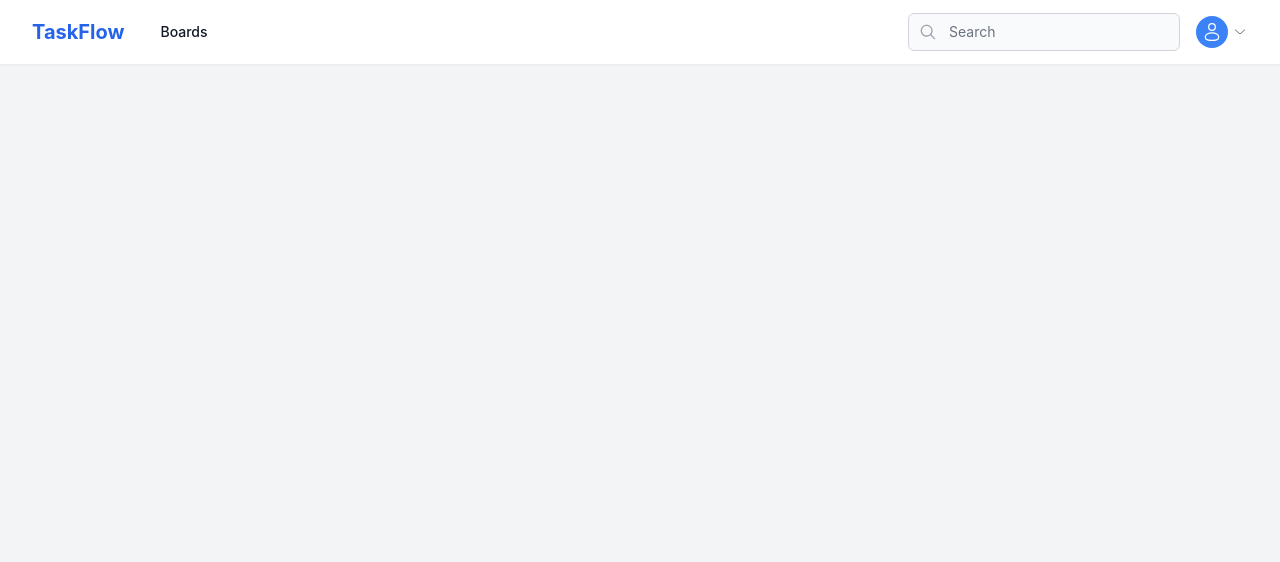
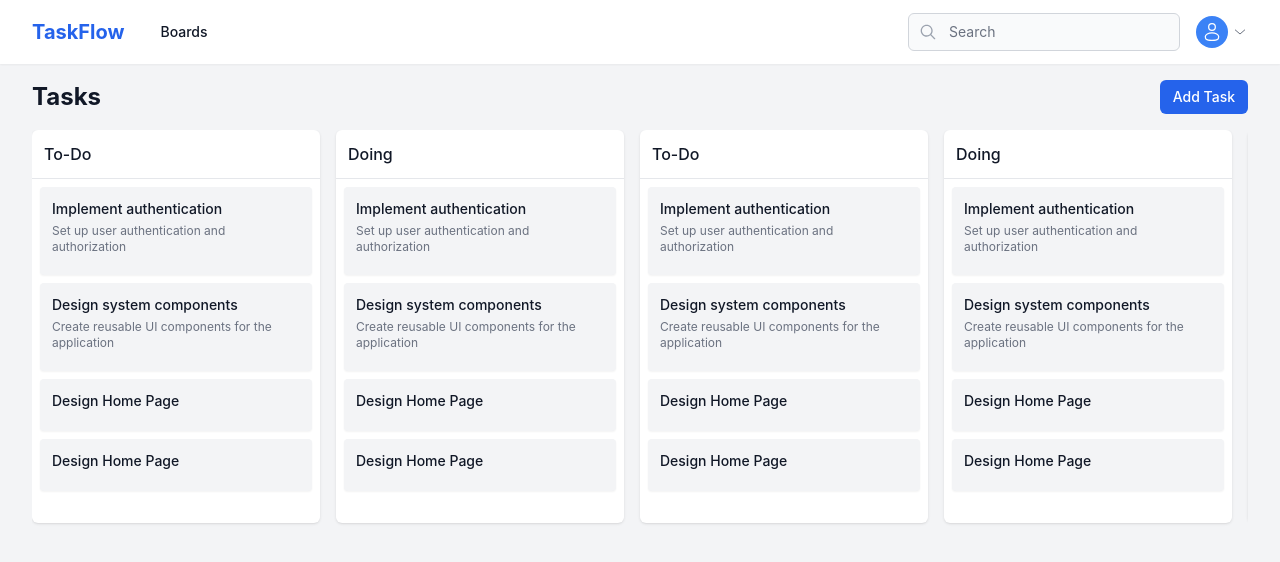
Before and after one commit to hixvmx/taskflow-frontend, a React (Create React App) app: page / in a window 1280 px wide. Shown: the top 562 px of the page. Built offline with nearby package versions, Linux system fonts and the light colour scheme.

Commit message:
feat: design and implement tasks board UI

```diff
--- a/src/Pages/HomePage.jsx
+++ b/src/Pages/HomePage.jsx
@@ -1,11 +1,11 @@
 import Header from "../components/Header";
+import TasksBoard from "../components/TasksBoard";
 
 export default function HomePage() {
     return (
-
         <div className="min-h-screen bg-gray-100">
-            {/* Header */}
             <Header />
+            <TasksBoard />
         </div>
     )
 }
--- /dev/null
+++ b/src/components/TasksBoard/BoardHeader.jsx
@@ -0,0 +1,15 @@
+
+export default function BoardHeader() {
+    return (
+        <div className="max-w-7xl mx-auto px-4 sm:px-6 lg:px-8 py-4">
+            <div className="flex justify-between items-center">
+                <h1 className="text-2xl font-bold text-gray-900">Tasks</h1>
+                <div className="flex space-x-2">
+                    <button className="inline-flex items-center px-3 py-1.5 border border-transparent rounded-md text-sm font-medium text-white bg-blue-600 hover:bg-blue-700">
+                        Add Task
+                    </button>
+                </div>
+            </div>
+        </div>
+    )
+}
--- /dev/null
+++ b/src/components/TasksBoard/TasksList/Category/TaskCard.jsx
@@ -0,0 +1,12 @@
+
+export default function TaskCard({ task = {} }) {
+
+    const { title, desc } = task;
+
+    return (
+        <div className="bg-gray-100 hover:bg-gray-200 p-3 rounded shadow-sm hover:shadow cursor-pointer select-none">
+            <div className="text-sm font-medium text-gray-900 mb-1">{title}</div>
+            <div className="text-xs text-gray-500 mb-2">{desc}</div>
+        </div>
+    )
+}
--- /dev/null
+++ b/src/components/TasksBoard/TasksList/Category/index.jsx
@@ -0,0 +1,22 @@
+import TaskCard from "./TaskCard";
+
+export default function Category({ name = "untitled", tasks = [] }) {
+    return (
+        <div className="group w-72 max-w-72 min-w-72">
+            <div className="bg-white rounded-md shadow">
+                <div className="p-3 flex justify-between items-center border-b">
+                    <h3 className="font-medium text-gray-900">{name}</h3>
+                </div>
+                <div className="p-2 space-y-2 max-h-[calc(100vh-220px)] overflow-y-auto">
+                    {!tasks ? 'Not Found!' : (
+                        tasks?.map((i) => <TaskCard key={i.id} task={i} />)
+                    )}
+
+                    <button className="w-full text-left bg-gray-300 hover:bg-gray-400 rounded shadow-sm hover:shadow cursor-pointer px-3 py-0 h-0 overflow-y-hidden opacity-0 group-hover:opacity-100 group-hover:py-3 group-hover:h-auto transision-all duration-200">
+                        <div className="text-sm font-medium text-gray-900">Add New Task</div>
+                    </button>
+                </div>
+            </div>
+        </div>
+    )
+}
--- /dev/null
+++ b/src/components/TasksBoard/TasksList/index.jsx
@@ -0,0 +1,203 @@
+import Category from "./Category";
+
+export default function TasksList() {
+
+    const tasks = [
+        {
+            id: 15,
+            name: "To-Do",
+            tasks: [
+                {
+                    id: 15,
+                    title: 'Implement authentication',
+                    desc: 'Set up user authentication and authorization',
+                    tags: '',
+                },
+                {
+                    id: 25,
+                    title: 'Design system components',
+                    desc: 'Create reusable UI components for the application',
+                    tags: '',
+                },
+                {
+                    id: 35,
+                    title: 'Design Home Page',
+                    desc: '',
+                    tags: '',
+                },
+                {
+                    id: 45,
+                    title: 'Design Home Page',
+                    desc: '',
+                    tags: '',
+                },
+            ],
+        },
+        {
+            id: 25,
+            name: "Doing",
+            tasks: [
+                {
+                    id: 55,
+                    title: 'Implement authentication',
+                    desc: 'Set up user authentication and authorization',
+                    tags: '',
+                },
+                {
+                    id: 65,
+                    title: 'Design system components',
+                    desc: 'Create reusable UI components for the application',
+                    tags: '',
+                },
+                {
+                    id: 75,
+                    title: 'Design Home Page',
+                    desc: '',
+                    tags: '',
+                },
+                {
+                    id: 85,
+                    title: 'Design Home Page',
+                    desc: '',
+                    tags: '',
+                },
+            ],
+        },
+        {
+            id: 15,
+            name: "To-Do",
+            tasks: [
+                {
+                    id: 15,
+                    title: 'Implement authentication',
+                    desc: 'Set up user authentication and authorization',
+                    tags: '',
+                },
+                {
+                    id: 25,
+                    title: 'Design system components',
+                    desc: 'Create reusable UI components for the application',
+                    tags: '',
+                },
+                {
+                    id: 35,
+                    title: 'Design Home Page',
+                    desc: '',
+                    tags: '',
+                },
+                {
+                    id: 45,
+                    title: 'Design Home Page',
+                    desc: '',
+                    tags: '',
+                },
+            ],
+        },
+        {
+            id: 25,
+            name: "Doing",
+            tasks: [
+                {
+                    id: 55,
+                    title: 'Implement authentication',
+                    desc: 'Set up user authentication and authorization',
+                    tags: '',
+                },
+                {
+                    id: 65,
+                    title: 'Design system components',
+                    desc: 'Create reusable UI components for the application',
+                    tags: '',
+                },
+                {
+                    id: 75,
+                    title: 'Design Home Page',
+                    desc: '',
+                    tags: '',
+                },
+                {
+                    id: 85,
+                    title: 'Design Home Page',
+                    desc: '',
+                    tags: '',
+                },
+            ],
+        },
+        {
+            id: 15,
+            name: "To-Do",
+            tasks: [
+                {
+                    id: 15,
+                    title: 'Implement authentication',
+                    desc: 'Set up user authentication and authorization',
+                    tags: '',
+                },
+                {
+                    id: 25,
+                    title: 'Design system components',
+                    desc: 'Create reusable UI components for the application',
+                    tags: '',
+                },
+                {
+                    id: 35,
+                    title: 'Design Home Page',
+                    desc: '',
+                    tags: '',
+                },
+                {
+                    id: 45,
+                    title: 'Design Home Page',
+                    desc: '',
+                    tags: '',
+                },
+            ],
+        },
+        {
+            id: 25,
+            name: "Doing",
+            tasks: [
+                {
+                    id: 55,
+                    title: 'Implement authentication',
+                    desc: 'Set up user authentication and authorization',
+                    tags: '',
+                },
+                {
+                    id: 65,
+                    title: 'Design system components',
+                    desc: 'Create reusable UI components for the application',
+                    tags: '',
+                },
+                {
+                    id: 75,
+                    title: 'Design Home Page',
+                    desc: '',
+                    tags: '',
+                },
+                {
+                    id: 85,
+                    title: 'Design Home Page',
+                    desc: '',
+                    tags: '',
+                },
+            ],
+        },
+    ];
+
+    return (
+        <div className="max-w-7xl mx-auto px-4 sm:px-6 lg:px-8 pb-16">
+            <div className="w-full flex items-start space-x-4 overflow-x-auto pb-4">
+                {!tasks ? 'Not Found!' : (
+                    tasks?.map((i) => <Category key={i.id} name={i.name} tasks={i.tasks} />)
+                )}
+
+                <div className="group w-72 max-w-72 min-w-72">
+                    <button className="w-full text-left bg-gray-300 hover:bg-gray-400 rounded shadow-sm hover:shadow cursor-pointer p-3">
+                        <div className="text-sm font-medium text-gray-900">Add New Category</div>
+                    </button>
+                </div>
+            </div>
+        </div>
+    )
+}
--- /dev/null
+++ b/src/components/TasksBoard/index.jsx
@@ -0,0 +1,11 @@
+import BoardHeader from "./BoardHeader";
+import TasksList from "./TasksList";
+
+export default function TasksBoard() {
+    return (
+        <div className="">
+            <BoardHeader />
+            <TasksList />
+        </div>
+    )
+}
```
